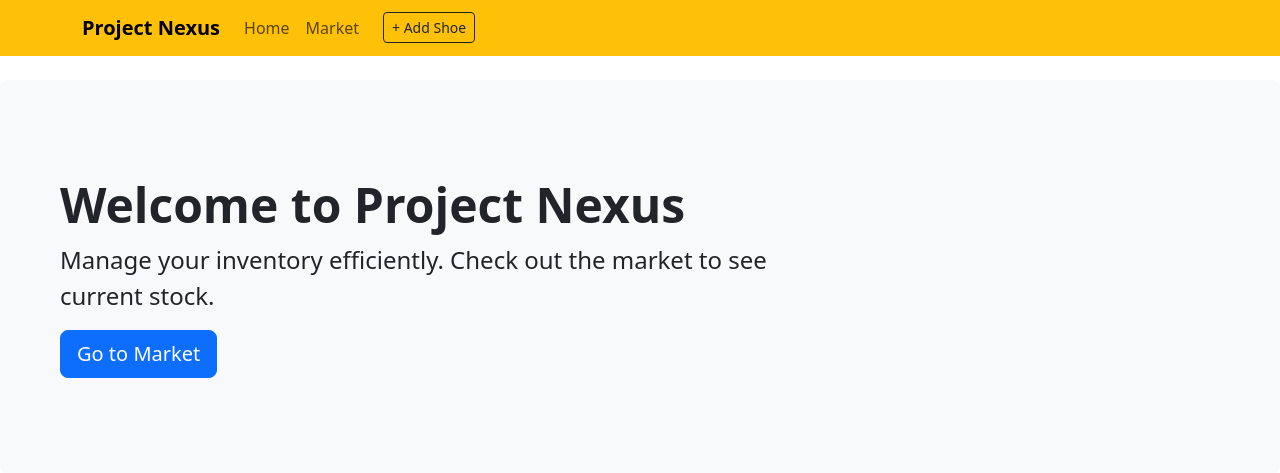
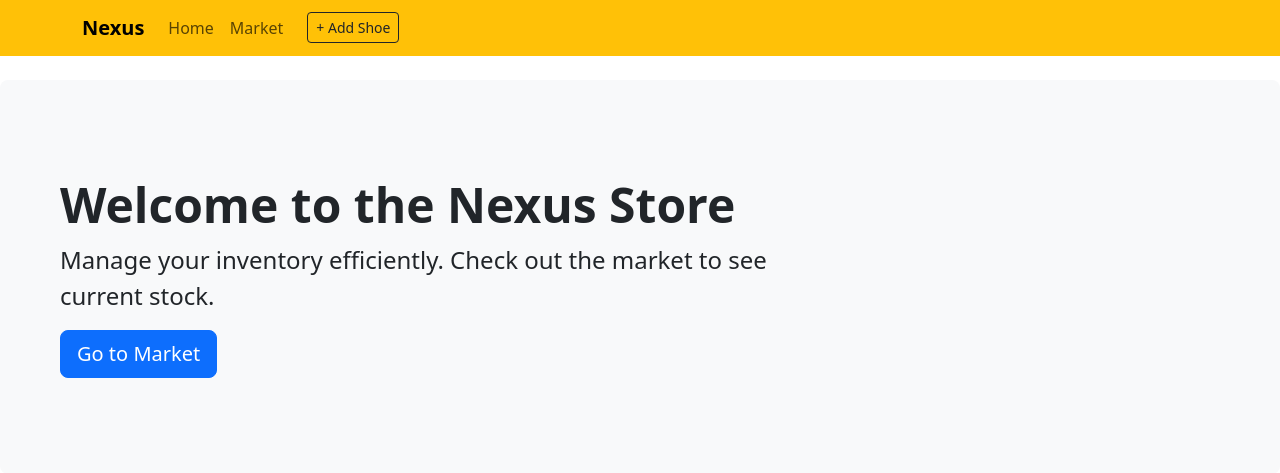
Before and after one commit to faithbonareri/nexus-Django, a Django app: page / in a window 1280 px wide. Shown: the top 473 px of the page. Run offline with Django 5.2, Linux system fonts and the light colour scheme.

Commit message:
minor update to UI

```diff
--- a/projectNexus/firstApp/templates/firstApp/home.html
+++ b/projectNexus/firstApp/templates/firstApp/home.html
@@ -3,7 +3,7 @@
 {% block content %}
 <div class="p-5 mb-4 bg-light rounded-3 mt-4">
     <div class="container-fluid py-5">
-      <h1 class="display-5 fw-bold">Welcome to Project Nexus</h1>
+      <h1 class="display-5 fw-bold">Welcome to the Nexus Store</h1>
       <p class="col-md-8 fs-4">Manage your inventory efficiently. Check out the market to see current stock.</p>
       <a href="{% url 'market' %}" class="btn btn-primary btn-lg" type="button">Go to Market</a>
     </div>
--- a/projectNexus/templates/main.html
+++ b/projectNexus/templates/main.html
@@ -4,7 +4,7 @@
 <head>
     <meta charset="UTF-8">
     <meta name="viewport" content="width=device-width, initial-scale=1.0">
-    <title>Project Nexus</title>
+    <title>Nexus Store</title>
     <link href="https://cdn.jsdelivr.net/npm/bootstrap@5.3.8/dist/css/bootstrap.min.css" rel="stylesheet"
         integrity="sha384-sRIl4kxILFvY47J16cr9ZwB07vP4J8+LH7qKQnuqkuIAvNWLzeN8tE5YBujZqJLB" crossorigin="anonymous">
     <script defer src="https://cdn.jsdelivr.net/npm/bootstrap@5.3.8/dist/js/bootstrap.bundle.min.js"
--- a/projectNexus/templates/nav.html
+++ b/projectNexus/templates/nav.html
@@ -1,6 +1,6 @@
 <nav class="navbar navbar-expand-lg bg-warning">
     <div class="container">
-        <a class="navbar-brand fw-bold mr-5" href="{% url 'home' %}">Project Nexus</a>
+        <a class="navbar-brand fw-bold mr-5" href="{% url 'home' %}">Nexus</a>
         <button class="navbar-toggler" type="button" data-bs-toggle="collapse" data-bs-target="#navbarSupportedContent">
             <span class="navbar-toggler-icon"></span>
         </button>
```
Also changed, not shown: projectNexus/firstApp/admin.py (+10 -2 lines), projectNexus/firstApp/templates/firstApp/form.html (renamed from projectNexus/firstApp/templates/form.html).
